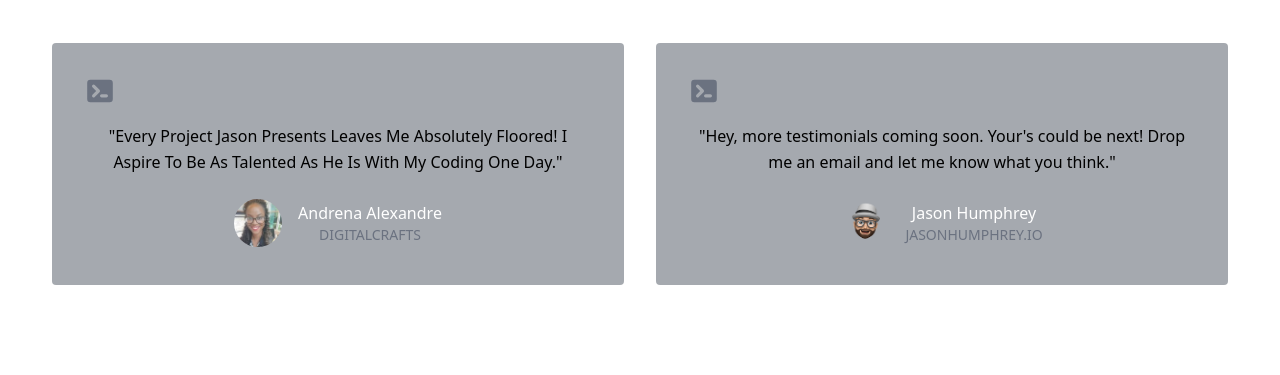
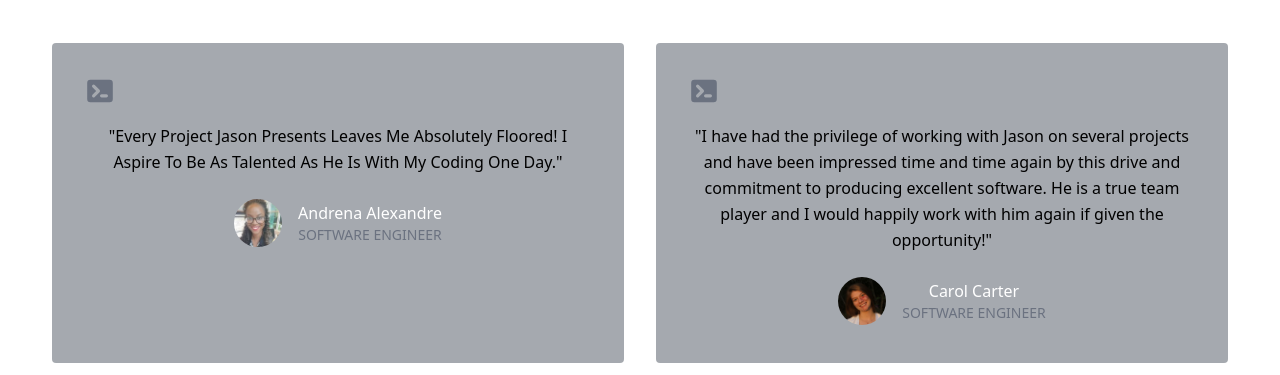
Before and after one commit to SJasonHumphrey/react-portfolio, a React (Create React App) app: page / in a window 1280 px wide. Shown: the part 2360-2735 px from the top of the page. Built offline with nearby package versions, Linux system fonts and the light colour scheme.

Commit message:
added testimonial

```diff
--- a/src/data.js
+++ b/src/data.js
@@ -39,14 +39,14 @@ export const testimonials = [
       `"Every Project Jason Presents Leaves Me Absolutely Floored! I Aspire To Be As Talented As He Is With My Coding One Day."`,
     image: "./Andrena.jpeg",
     name: "Andrena Alexandre",
-    company: "DigitalCrafts",
+    company: "Software Engineer",
   },
   {
     quote:
-    `"Hey, more testimonials coming soon. Your's could be next! Drop me an email and let me know what you think."`,
-    image: "./jason_test.png",
-    name: "Jason Humphrey",
-    company: "jasonhumphrey.io",
+    `"I have had the privilege of working with Jason on several projects and have been impressed time and time again by this drive and commitment to producing excellent software. He is a true team player and I would happily work with him again if given the opportunity!"`,
+    image: "./CC.jpeg",
+    name: "Carol Carter",
+    company: "Software Engineer",
   },
 ];
 
```
Also changed, not shown: public/CC.jpeg (added).
